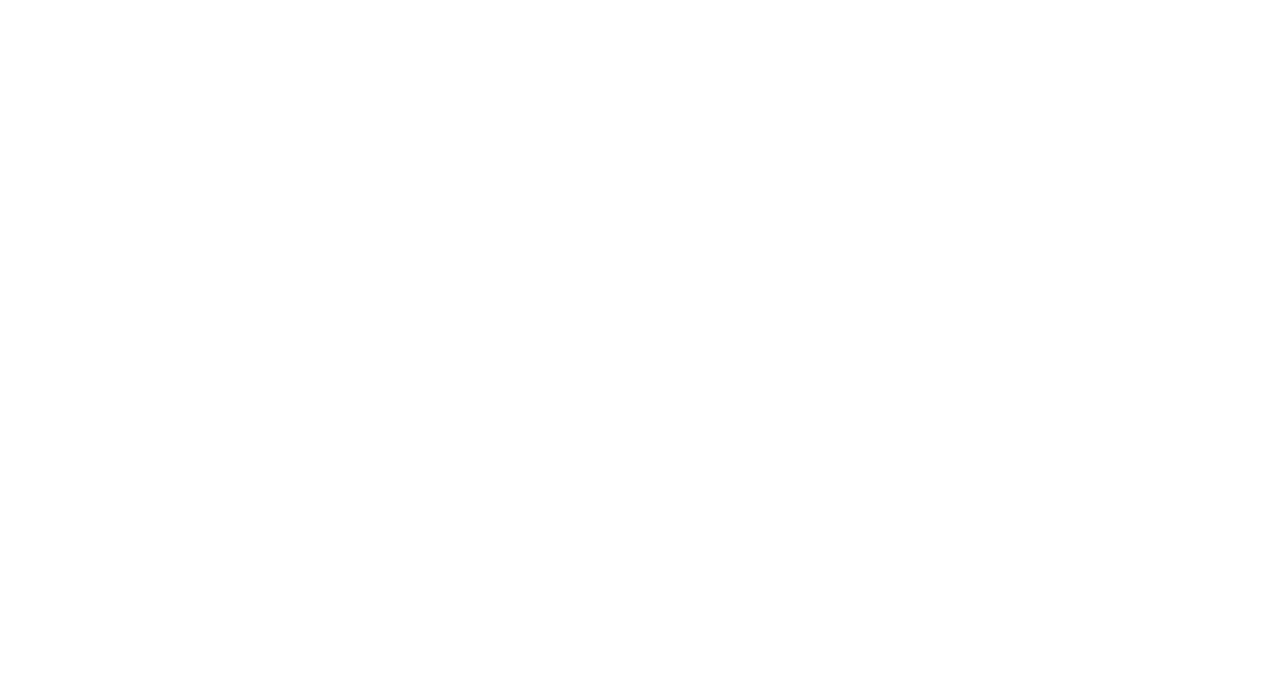
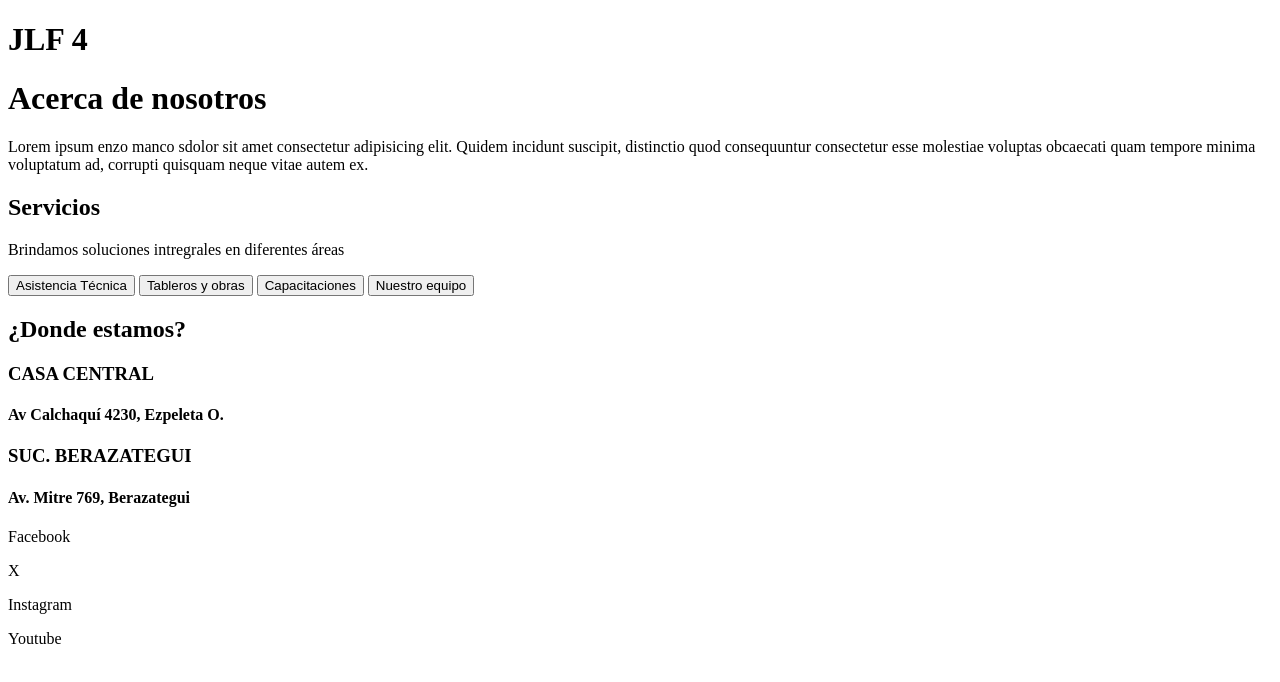
Before and after one commit to Cavenagui314/P-gina_JLF, a plain HTML site: page index.html in a window 1280 px wide. Drawn offline with Linux system fonts and the light colour scheme.

Commit message:
Pagina inicio sin estilo version

```diff
--- a/index.html
+++ b/index.html
@@ -6,7 +6,49 @@
     <link href="styles.css" rel="stylessheet">
 </head>
 <body>
-
+    <header>
+        <div id="header">
+            <h1>JLF 4</h1>
+        </div>
+    </header>
+    <div id="acerca de nosotros">
+        <h1>Acerca de nosotros </h1>
+        <p>Lorem ipsum enzo manco sdolor sit amet consectetur adipisicing elit. Quidem incidunt suscipit, distinctio quod consequuntur consectetur esse molestiae voluptas obcaecati quam tempore minima voluptatum ad, corrupti quisquam neque vitae autem ex.</p>
+    </div>
+    <p></p>
+    <div class="Presentacion">
+        <h2>Servicios</h2>
+        <p>Brindamos soluciones intregrales en diferentes áreas</p>
+    </div>
+    <p></p>
+    <div id="fila de botones">
+        <button class="Boton">Asistencia Técnica</button>
+        <button class="Boton">Tableros y obras</button>
+        <button class="Boton">Capacitaciones</button>
+        <button class="Boton">Nuestro equipo</button>
+    </div>
+    <p></p>
+    <div class="Presentacion">
+        <h2>¿Donde estamos?</h2>
+    </div>
+    <div id="fila de sucursales">
+        <div>
+            <h3>CASA CENTRAL</h3>
+            <h4>Av Calchaquí 4230, Ezpeleta O.</h4>
+        </div>
+        <div>
+            <h3>SUC. BERAZATEGUI</h3>
+            <h4>Av. Mitre 769, Berazategui </h4>
+        </div>
+    </div>
+    <footer>
+       <div id="fila">
+            <p> Facebook</p>
+            <p>X</p>
+            <p>Instagram</p>
+            <p>Youtube</p>
+       </div>
+    </footer>
     <script src="codigo.js"></script>
 </body>
 </html>
```
